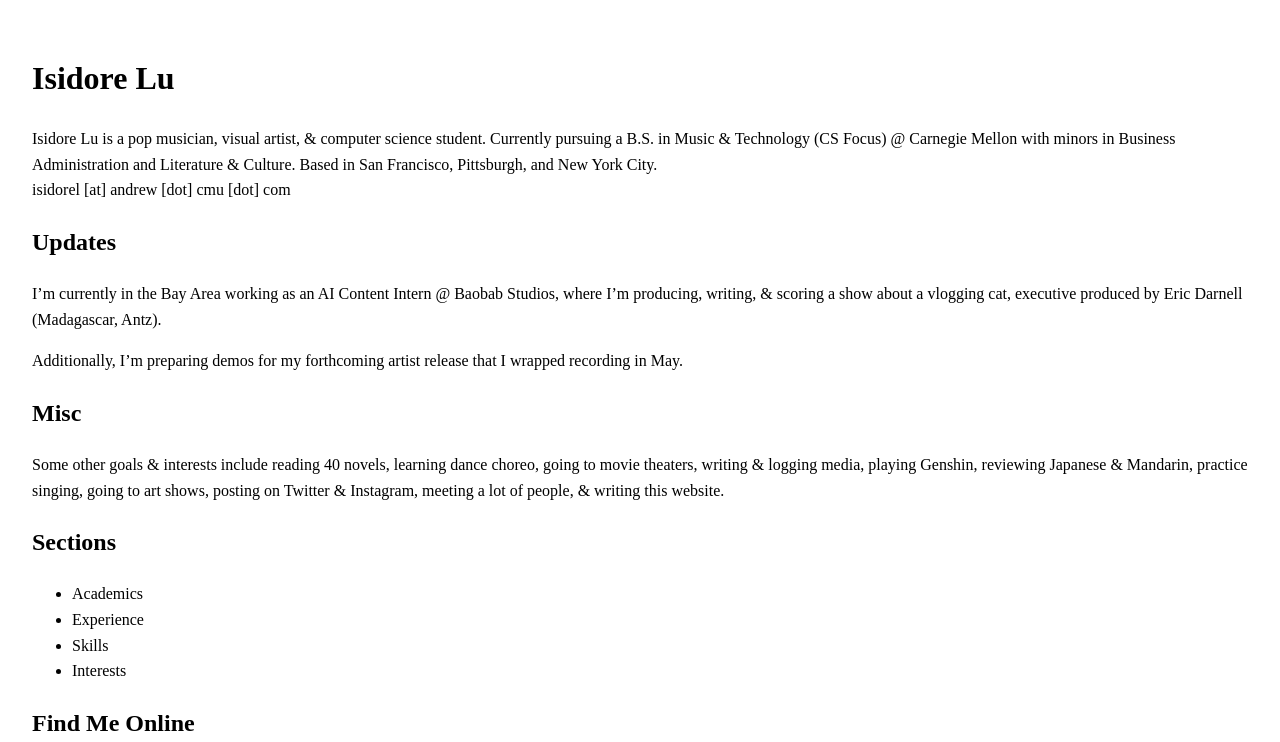
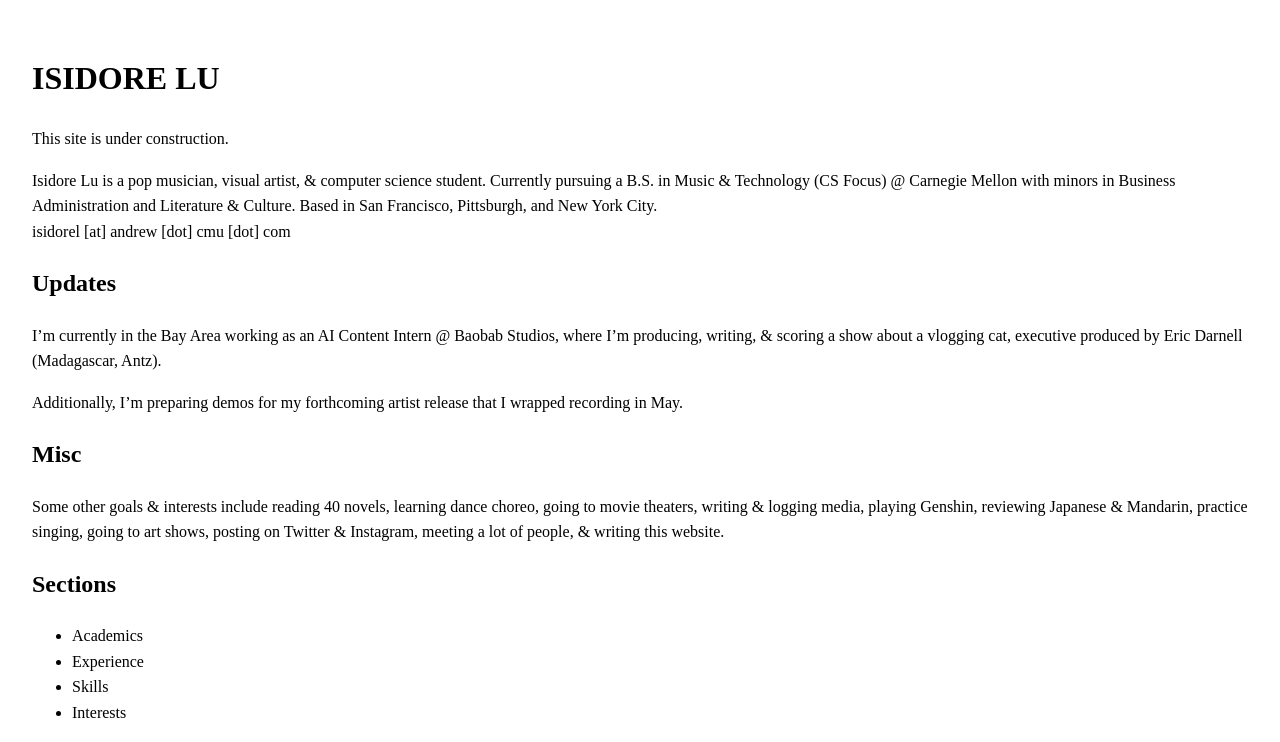
Before and after one commit to isidorelu/isidorelu.github.io, a plain HTML site: page index.html in a window 1280 px wide. Shown: the top 742 px of the page. Drawn offline with Linux system fonts and the light colour scheme.

Commit message:
Update index.html

```diff
--- a/index.html
+++ b/index.html
@@ -3,13 +3,16 @@
 <head>
   <meta charset="UTF-8" />
   <meta name="viewport" content="width=device-width, initial-scale=1.0"/>
-  <title>Isidore Lu</title>
+  <title>ISIDORE LU</title>
   <link rel="stylesheet" href="style.css">
   <link rel="stylesheet" href="https://cdnjs.cloudflare.com/ajax/libs/font-awesome/6.5.0/css/all.min.css">
 </head>
 <body>
   <main>
-    <h1>Isidore Lu</h1>
+    <h1>ISIDORE LU</h1>
+    <p class="blurb">
+      This site is under construction.
+    </p>
     <p class="blurb">
       Isidore Lu is a pop musician, visual artist, & computer science student. Currently pursuing a B.S. in Music & Technology (CS Focus) @ Carnegie Mellon with minors in Business Administration and Literature & Culture. Based in San Francisco, Pittsburgh, and New York City. <br/>
       isidorel [at] andrew [dot] cmu [dot] com
```
